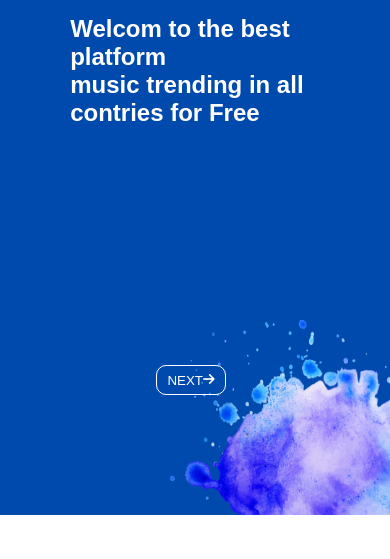
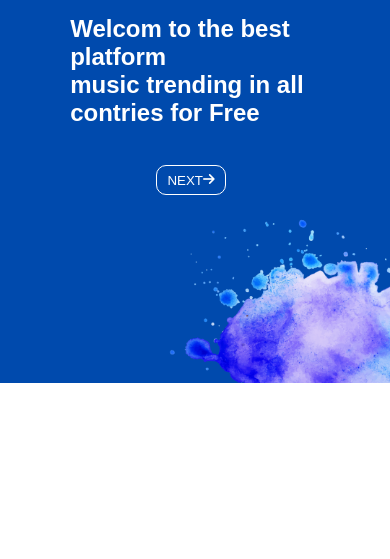
Before and after one commit to Mhedybeny01/Appmusic, a plain HTML site: page index.html in a window 390 px wide. Shown: the part 285-844 px from the top of the page. Drawn offline with Linux system fonts and the light colour scheme.

Commit message:
Add files via upload

```diff
--- a/MSDRUG.CSS
+++ b/MSDRUG.CSS
@@ -18,7 +18,7 @@
 
     }
     .backapp{
-        height: 800px;
+        height: 668px;
         width: 100%;
         filter: blur(0px);
         border: 0px;
@@ -38,7 +38,7 @@
        align-items: center;
        justify-content: center;
        position: absolute;
-       top: 650px;
+       top: 450px;
        height: 30px;
        width: 70px;
        background-color: transparent;
--- a/loginApp.CSS
+++ b/loginApp.CSS
@@ -6,7 +6,7 @@
     body{
 
     background: linear-gradient(180deg, rgb(16, 16, 17) 0%, rgb(0, 0, 0) 90%);
-    height: 800px;
+    height: 668px;
     width: 100%;
     }
 .logo{
```
